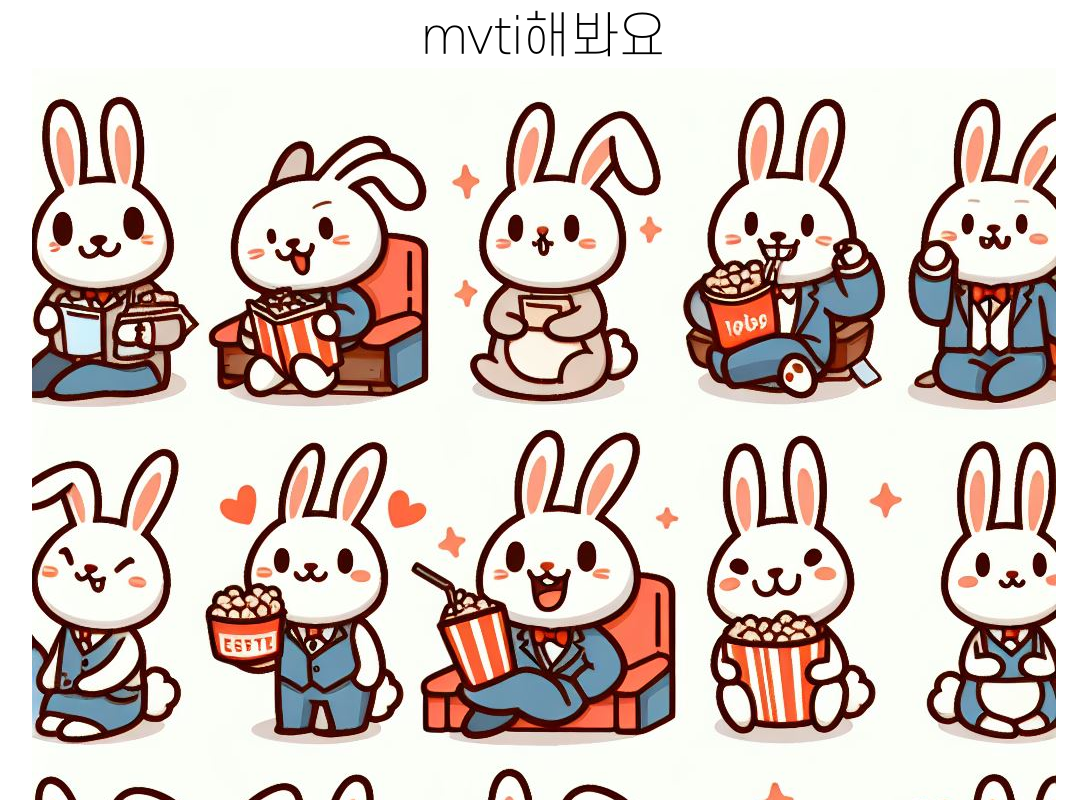
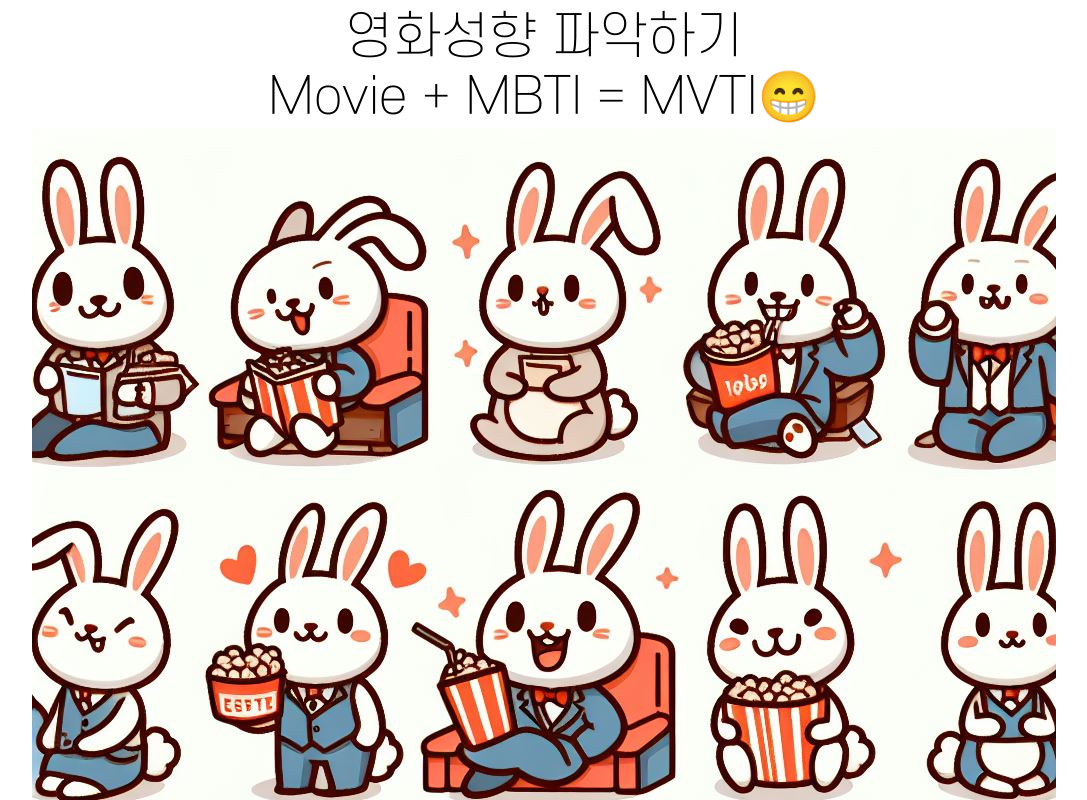
Before and after one commit to changraekang/react_mvti, a React (Create React App) app: page / in a window 1280 px wide. Shown: the top 800 px of the page, without its empty margins (96-1183 px from the left). Built offline with nearby package versions, Linux system fonts and the light colour scheme.

Commit message:
main title change

```diff
--- a/src/pages/Home.js
+++ b/src/pages/Home.js
@@ -5,7 +5,8 @@ import styled from "styled-components";
 function Home() {
   return (
     <Wrapper>
-      <div>mvti해봐요</div>
+      <div>영화성향 파악하기</div>
+      <div>Movie + MBTI = MVTI😁</div>
       <ImageWrapper>
         <img src={main} alt="main" />{" "}
       </ImageWrapper>
```
